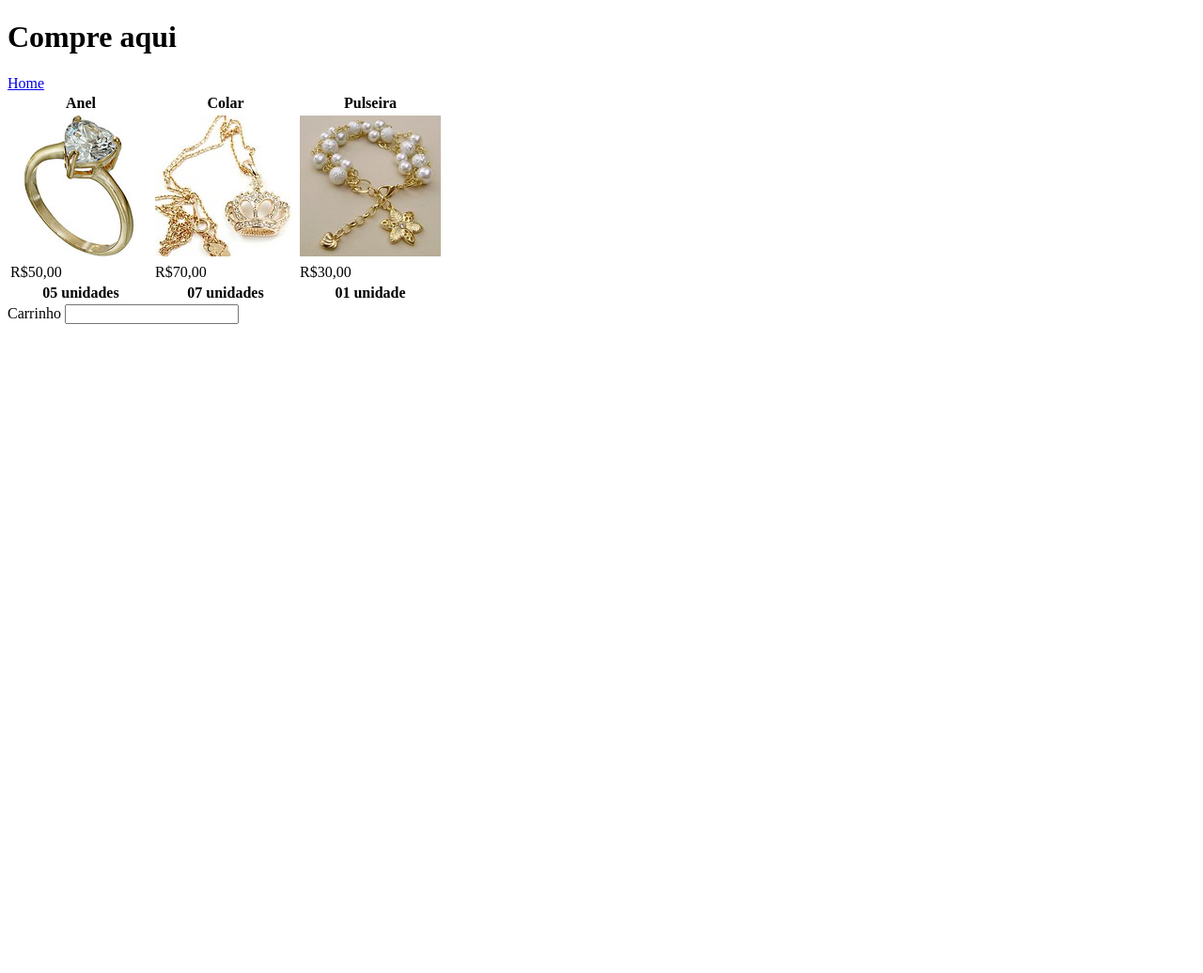
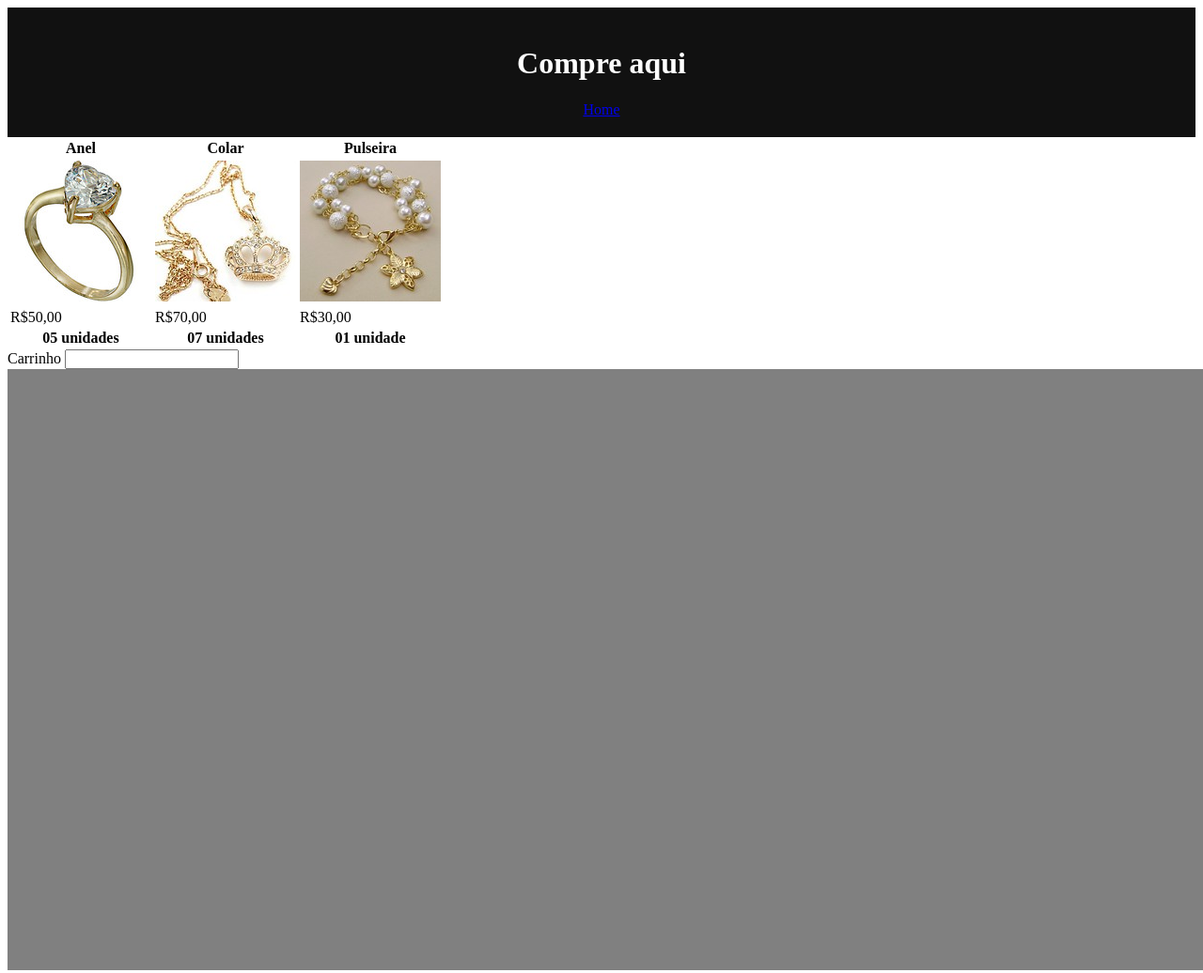
Before and after one commit to future4code/Karol-Batista, a plain HTML site: page semana1/sistema-loja/produtos.html in a window 1280 px wide. Shown: the whole page at 94% size. Before the commit the page ends 800 px from the top, so only its background shows below. Drawn offline with Linux system fonts and the light colour scheme.

Commit message:
Fiz algumas modificações no site

```diff
--- /dev/null
+++ b/semana1/sistema-loja/controledeestoque.css
@@ -0,0 +1,26 @@
+
+*   {
+    margin: 0;
+    padding: 0;
+    }
+  .head{
+      background-color:#111111;
+      text-align: center;
+      padding: 20px;
+      color: white;
+       }
+
+
+    .body{
+        background-color: grey;
+         }
+
+
+
+
+    .footer {
+      background-color:grey;
+      text-align: center;
+      width: 100vw;
+      height: 80vh;
+            }
--- /dev/null
+++ b/semana1/sistema-loja/exercíciosdatarde.css
@@ -0,0 +1,27 @@
+
+* {
+  margin: 0;
+  padding: 0;
+  }
+.head{
+    background-color:#111111;
+    text-align: center;
+    padding: 20px;
+    color: white;
+  }
+
+
+  .body{
+      background-color: grey;
+      image-center;
+       }
+
+
+
+
+  .footer {
+    background-color:grey;
+    text-align: center;
+    width: 100vw;
+    height: 80vh;
+          }
--- /dev/null
+++ b/semana1/sistema-loja/funcionarios.css
@@ -0,0 +1,12 @@
+.head{
+    background-color:#111111;
+    text-align: center;
+    padding: 20px;
+    color:yellow;
+    }
+.footer{
+    background-color:grey;
+    text-align: center;
+    width: 100vw;
+    height: 80vh;
+       }
--- /dev/null
+++ b/semana1/sistema-loja/produtos.css
@@ -0,0 +1,12 @@
+.head{
+    background-color:#111111;
+    text-align: center;
+    padding: 20px;
+    color: white;
+    }
+.footer{
+    background-color:grey;
+    text-align: center;
+    width: 100vw;
+    height: 80vh;
+       }
--- a/semana1/sistema-loja/produtos.html
+++ b/semana1/sistema-loja/produtos.html
@@ -5,10 +5,18 @@
     <meta name="viewport" content="width=device-width, initial-scale=1.0">
     <meta http-equiv="X-UA-Compatible" content="ie=edge">
     <title>Produtos</title>
+    <link rel="stylesheet" type="text/css" href="produtos.css">
+
 </head>
 <body>
+
+    <div class="head">
+
     <h1>Compre aqui</h1>
     <a href="exercíciodatarde.html">Home</a>
+    </div>
+
+
     <table>
 
 
@@ -54,12 +62,14 @@
     </table>
 
     <form>
+
         <label for="carrinho">Carrinho</label>
         <input type="number" name="carrinho" id="nome"
 
+    </form>
+    <div class="footer">
+    </div>
 
-
-    </form>
 
 </body>
 </html>
```
Also changed, not shown: semana1/sistema-loja/controledeestoque.html (+16 -1 lines), semana1/sistema-loja/exercíciodatarde.html (+18 -5 lines), semana1/sistema-loja/funcionarios.html (+9 -1 lines), semana1/sistema-loja/imagens/necklace.jpeg.jpg (added), semana1/sistema-loja/imagens/ring.jpeg.jpg (added).
